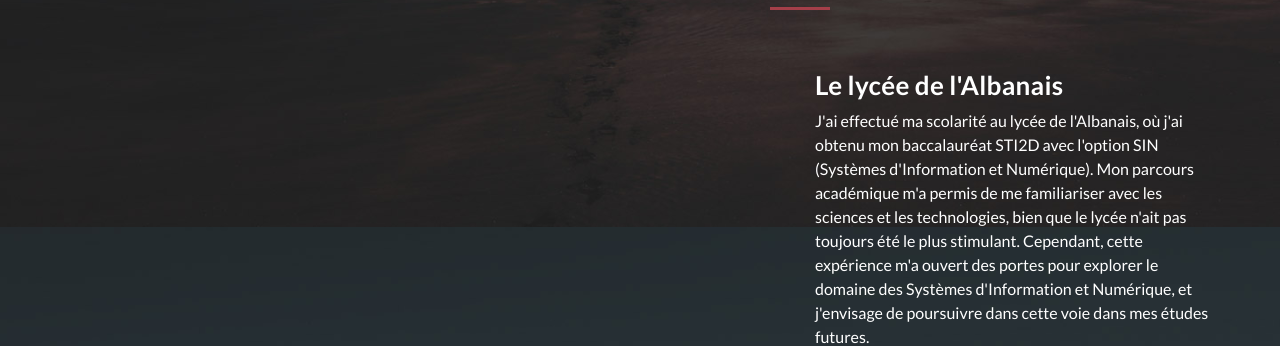
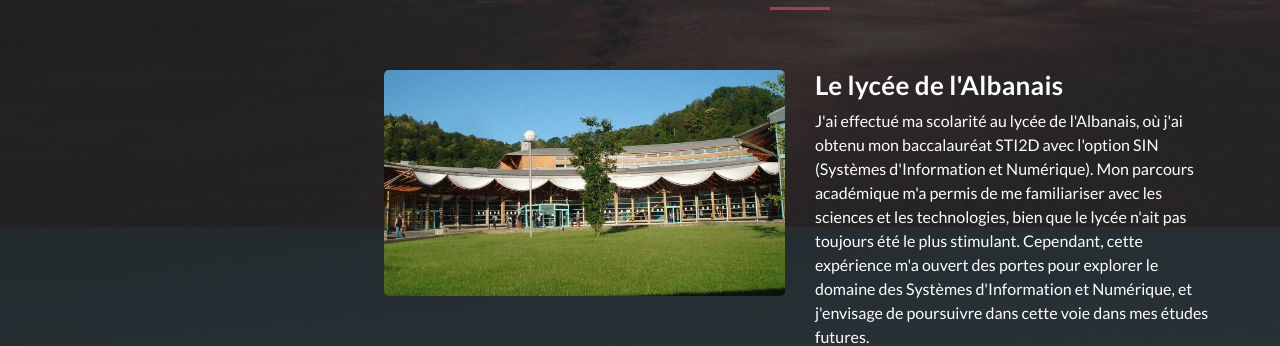
Before and after one commit to PanickPas/folios, a plain HTML site: page index.html in a window 1280 px wide. Shown: the part 2973-3319 px from the top of the page. Drawn offline with Linux system fonts and the light colour scheme.

Commit message:
Update index.html

```diff
--- a/index.html
+++ b/index.html
@@ -174,7 +174,7 @@ Mon approche se caractérise par la simplicité et la personnalisation pour rép
               <div class="row">
                 <div class="col-md-6">
                   <div class="left-image">
-                    <img src="assets/images/lycée_de_l'albanais.jpg" alt="" />
+                    <img src="assets/images/lycée_de_lalbanais.jpg" alt="" />
                   </div>
                 </div>
               <div class="col-md-6">
```
